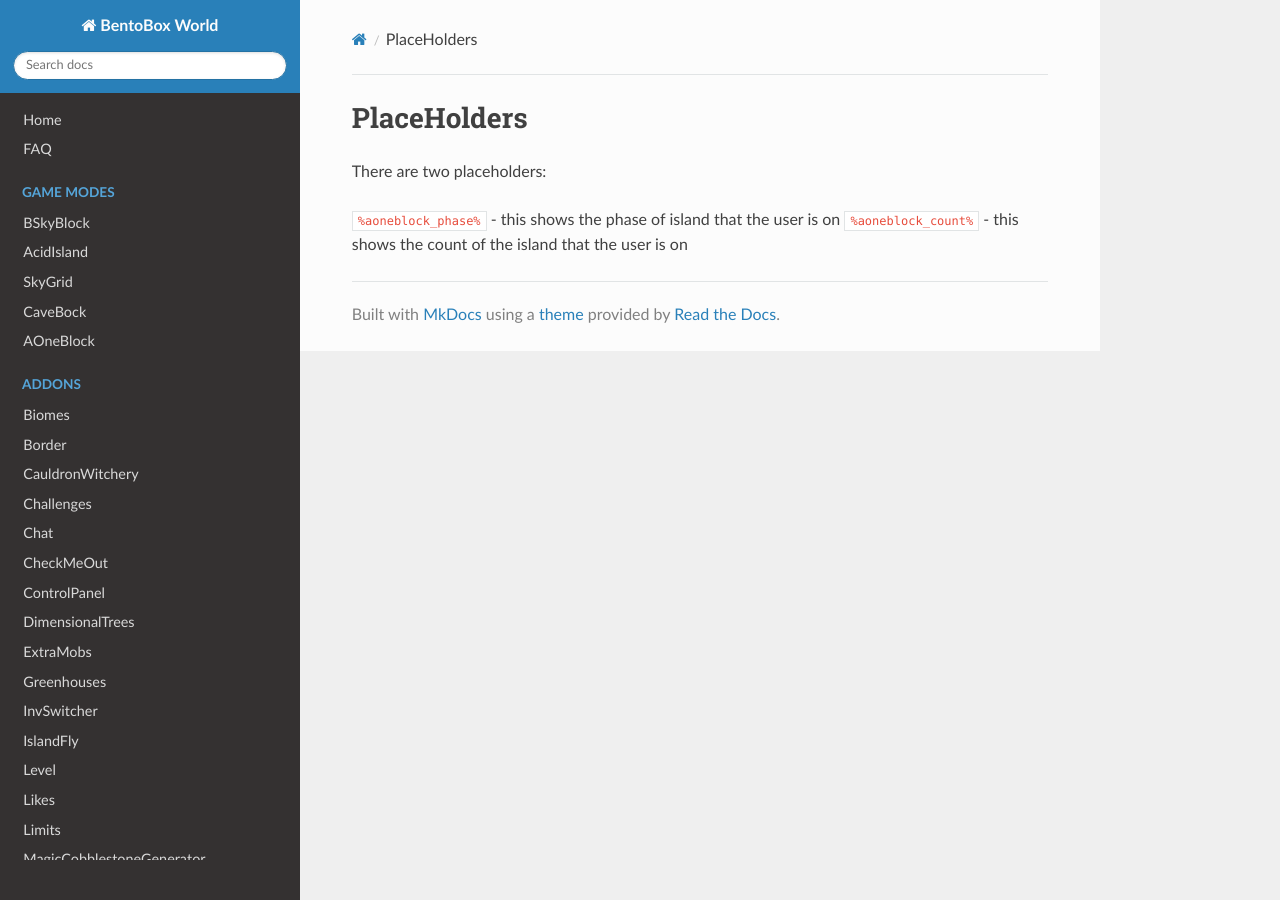
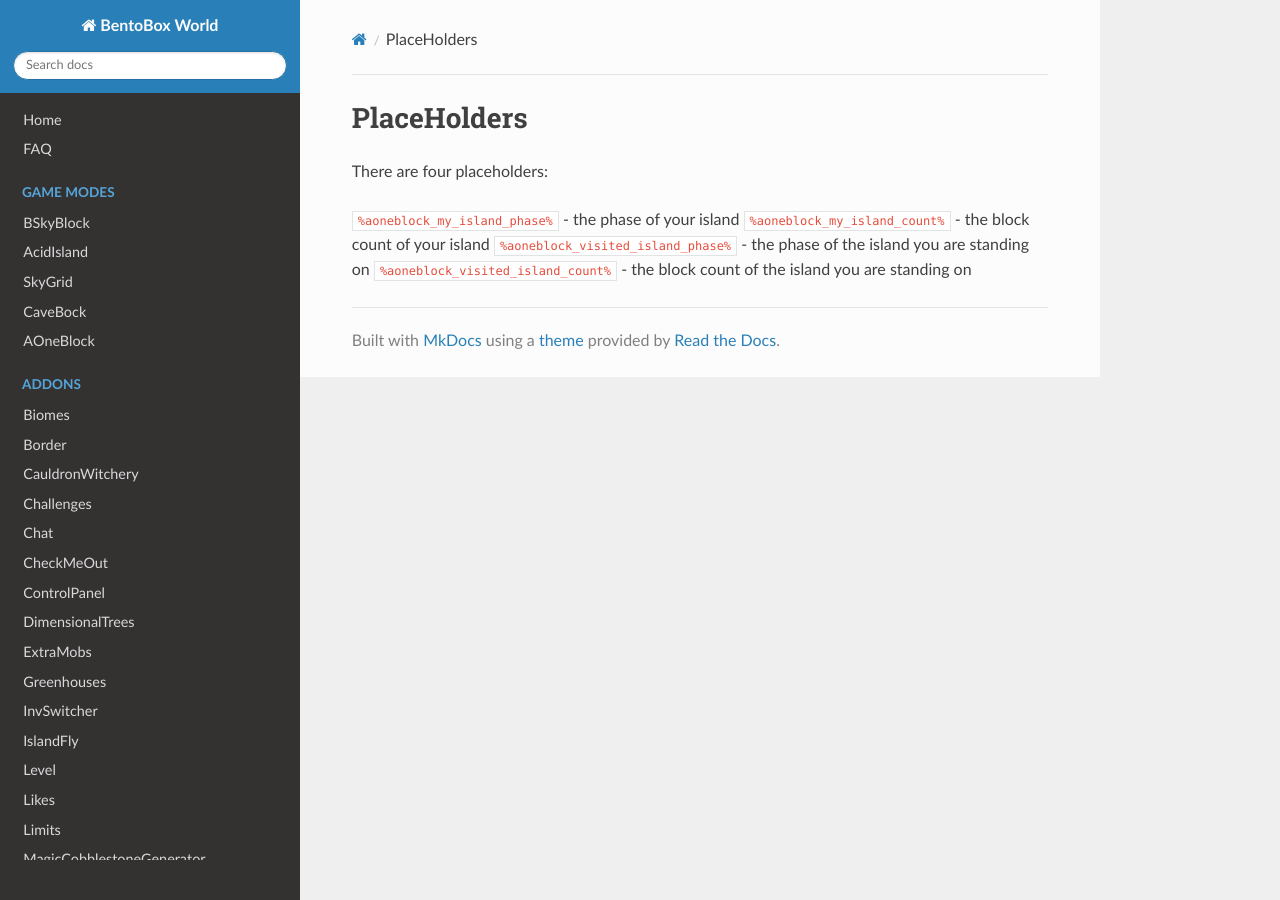
Before and after one commit to BentoBoxWorld/docs, an MkDocs documentation site: the page built from docs/gamemodes/AOneBlock/Placeholders.md, in a window 1280 px wide. Built offline with MkDocs 1.6.1, drawn with Linux system fonts in a browser that asks for light colours; nearby versions of some CDN libraries.

Commit message:
Updated AOneBlock placeholders

```diff
--- a/docs/gamemodes/AOneBlock/Placeholders.md
+++ b/docs/gamemodes/AOneBlock/Placeholders.md
@@ -1,6 +1,8 @@
 # PlaceHolders
 
-There are two placeholders:
+There are four placeholders:
 
-`%aoneblock_phase%` - this shows the phase of island that the user is on
-`%aoneblock_count%` - this shows the count of the island that the user is on
+`%aoneblock_my_island_phase%` - the phase of your island
+`%aoneblock_my_island_count%` - the block count of your island
+`%aoneblock_visited_island_phase%` - the phase of the island you are standing on
+`%aoneblock_visited_island_count%` - the block count of the island you are standing on
```
